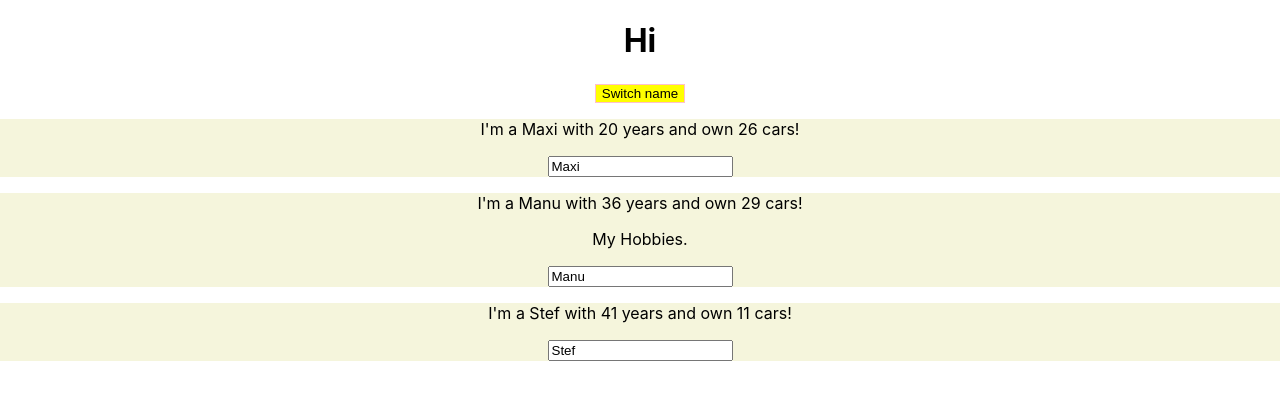
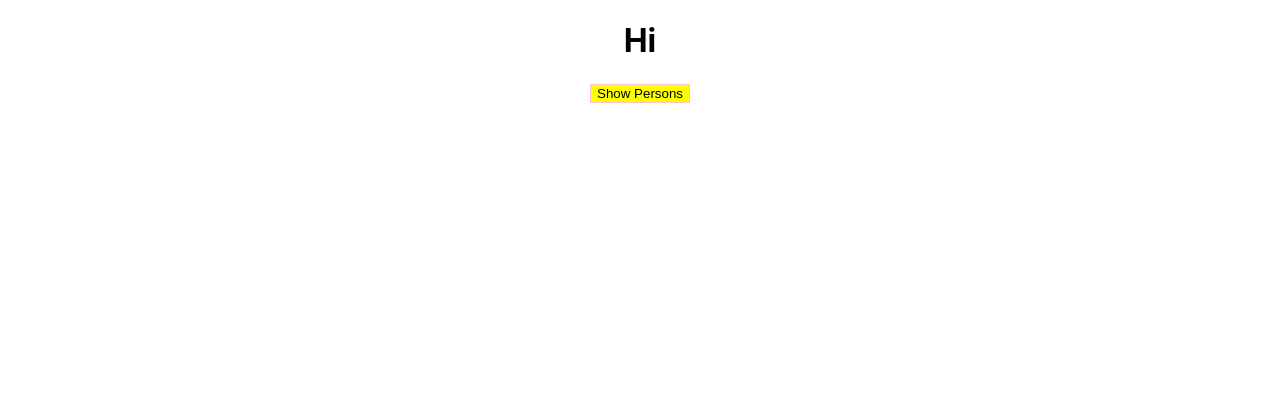
Before and after one commit to AceWork1337/Complete-react-app, a React (Create React App) app: page / in a window 1280 px wide. Shown: the top 400 px of the page. Built offline with nearby package versions, Linux system fonts and the light colour scheme.

Commit message:
Make toggle

```diff
--- a/src/App.js
+++ b/src/App.js
@@ -10,8 +10,8 @@ class App extends Component {
       { name:"Maxi",age:20},
       { name:"Manu",age:36},
       { name:"Stef",age:41},
-
-    ]
+    ],
+    showPerson:false
   }
 
   switchNameHandler = (newName) => {
@@ -23,6 +23,10 @@ class App extends Component {
         { name:"Stef",age:41},
       ]
     });
+  }
+
+  togglePersons = () => {
+    this.setState({showPerson:!this.state.showPerson})
   }
 
   nameChangedHandler = (event) => {
@@ -45,7 +49,11 @@ class App extends Component {
         <h1>Hi</h1>
         <button
           style={style}
-          onClick={() => this.switchNameHandler("Seb")}>Switch name</button>
+          // onClick={() => this.switchNameHandler("Seb")}
+          onClick={this.togglePersons}
+          >Show Persons</button>
+        { this.state.showPerson ?
+          <div>
             <Person
               name={this.state.persons[0].name}
               age={this.state.persons[0].age}/>
@@ -57,7 +65,12 @@ class App extends Component {
 
               My Hobbies.
             </Person>
-        <Person name={this.state.persons[2].name} age={this.state.persons[2].age}/>
+            <Person
+              name={this.state.persons[2].name}
+              age={this.state.persons[2].age}/>
+          </div>
+            : null
+          }
       </div>
     );
   }
```
Lines whose indentation alone changed are shown as unchanged.
